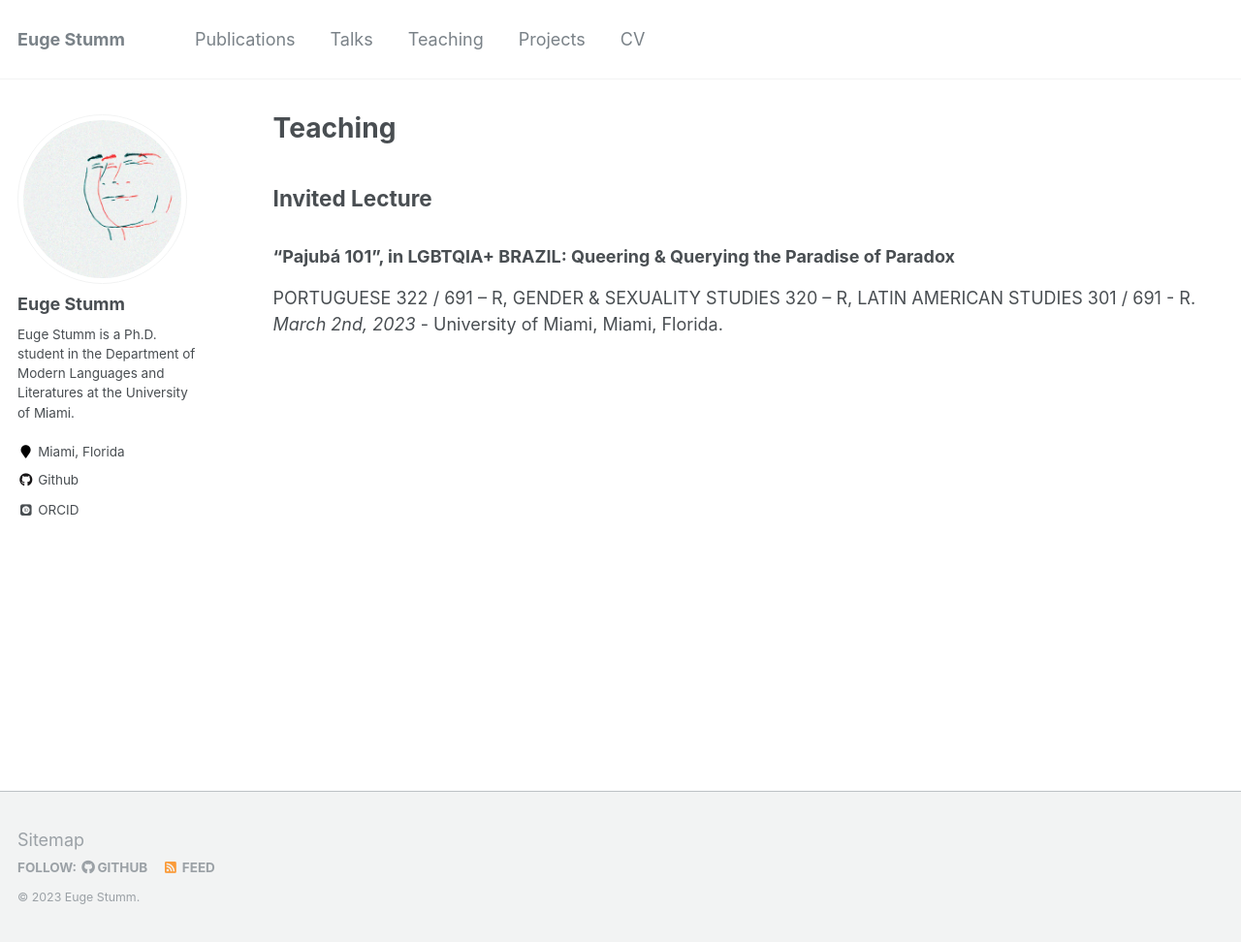
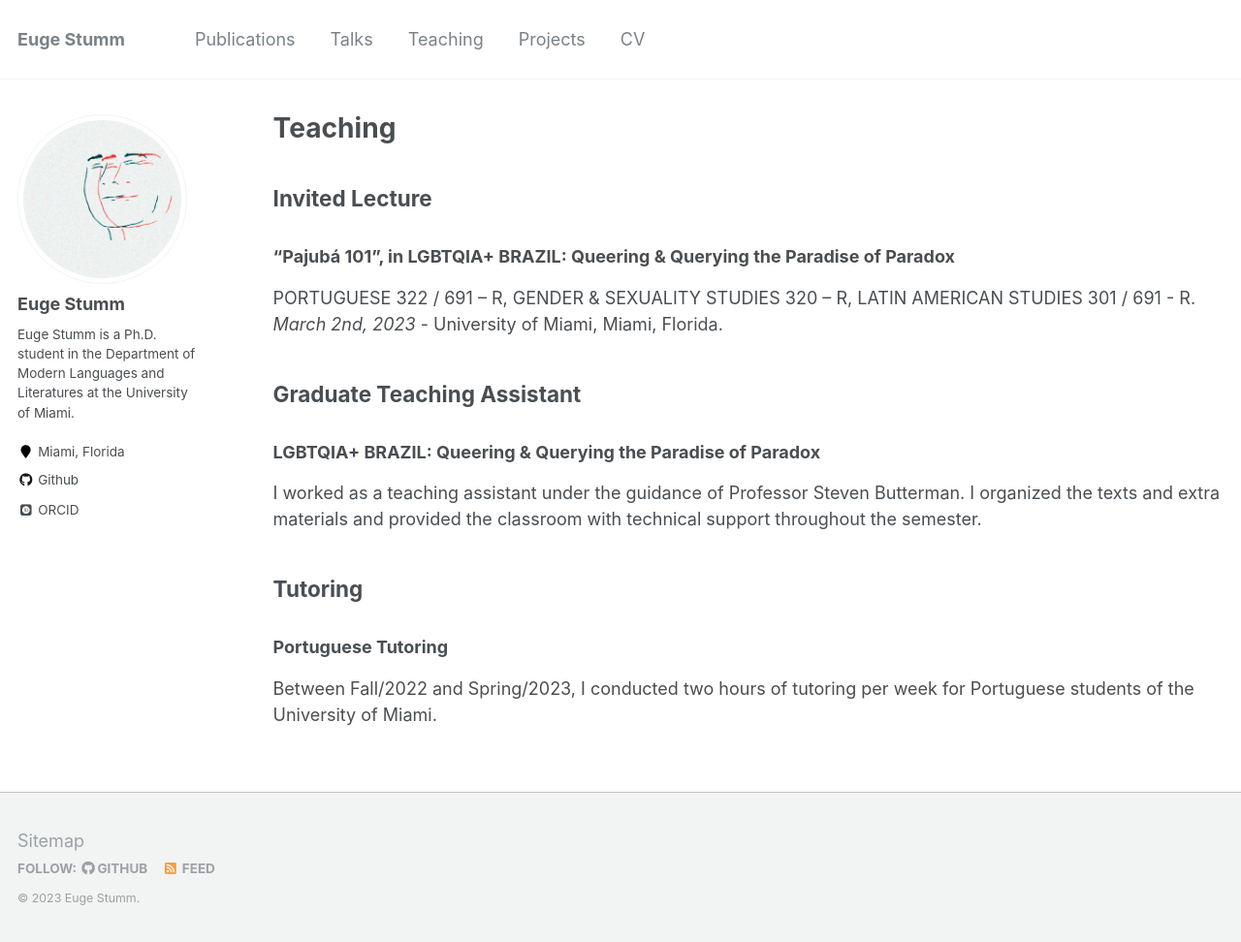
Before and after one commit to eugestumm/eugestumm.github.io, a Jekyll site: the page built from _pages/teaching.md, in a window 1280 px wide and 972 px high. Shown: the whole window at 97% size. Built offline with Jekyll 4.4.1, drawn with Linux system fonts in a browser that asks for light colours; some web fonts are replaced.

Commit message:
Update teaching.md

```diff
--- a/_pages/teaching.md
+++ b/_pages/teaching.md
@@ -12,3 +12,14 @@ PORTUGUESE 322 / 691 – R,
 GENDER & SEXUALITY STUDIES 320 – R,
 LATIN AMERICAN STUDIES 301 / 691 - R.
 *March 2nd, 2023* - University of Miami, Miami, Florida.
+
+## Graduate Teaching Assistant
+
+###  LGBTQIA+ BRAZIL: Queering & Querying the Paradise of Paradox
+I worked as a teaching assistant under the guidance of Professor Steven Butterman. I organized the texts and extra materials and provided the classroom with technical support throughout the semester.
+
+## Tutoring
+
+### Portuguese Tutoring
+
+Between Fall/2022 and Spring/2023, I conducted two hours of tutoring per week for Portuguese students of the University of Miami.
```
